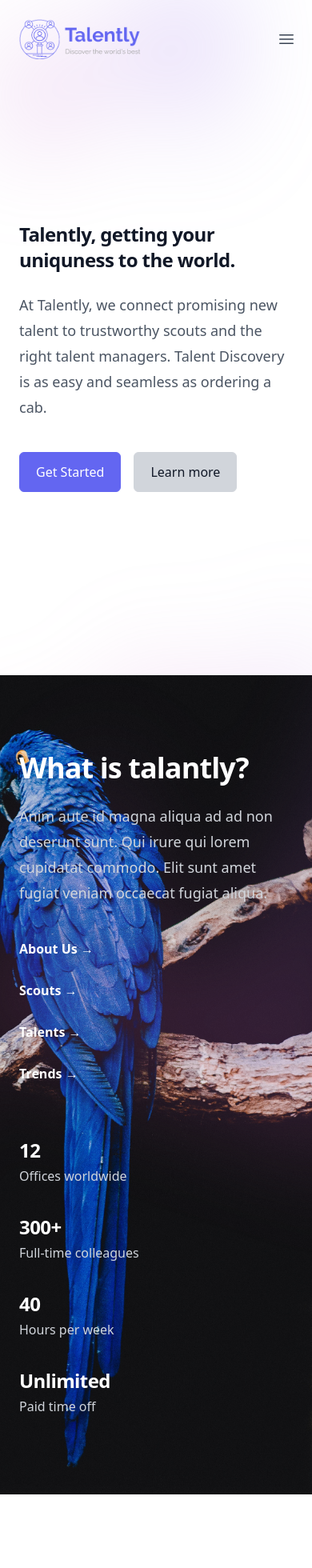
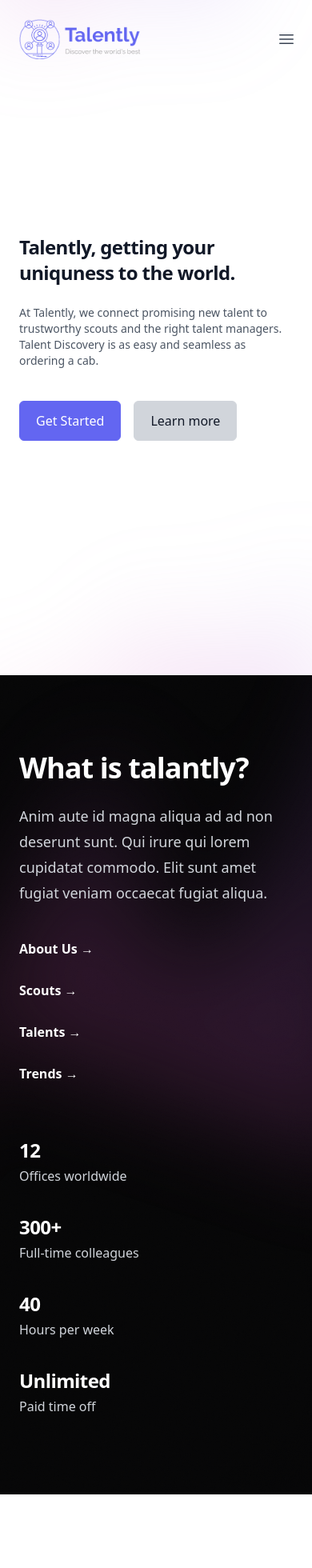
Before and after one commit to Code-Deboss/talently, a React (Create React App) app: page / in a window 390 px wide. Shown: the top 1960 px of the page at 80% size. Built offline with nearby package versions, Linux system fonts and the light colour scheme.

Commit message:
working on responsive deign.

```diff
--- a/src/components/navbar.js
+++ b/src/components/navbar.js
@@ -49,7 +49,7 @@ const Navbar = () => {
   return (
     <>
       <header className="absolute inset-x-0 top-0 z-50">
-        <nav className={navbar ? "flex items-center fixed top-0 left-0 right-0 shadow-md justify-between lg:py-2 p-5 sm:py-2 bg-white lg:px-24" : "flex top-0 left-0 right-0 items-center justify-between p-5 lg:px-24"} aria-label="Global">
+        <nav className={navbar ? "flex items-center fixed top-0 left-0 right-0 shadow-md justify-between lg:py-2 p-5 sm:py-2 bg-white lg:px-16" : "flex top-0 left-0 right-0 items-center justify-between p-5 lg:px-16"} aria-label="Global">
           <div className="flex lg:flex-1">
             <Link to={'/'} className="-m-1.5 p-1.5">
               <span className="sr-only">Talently Logo</span>
@@ -70,24 +70,24 @@ const Navbar = () => {
               <Bars3Icon className="h-6 w-6" aria-hidden="true" />
             </button>
           </div>
-          <div className="hidden lg:flex lg:gap-x-8">
+          <div className="hidden lg:flex xl:gap-x-8">
             {navbarData.map((item) => (
-              <Link key={item.title} to={item.path} className="text-sm font-semibold py-2 hover:shadow-sm px-5 hover:text-indigo-500 hover:bg-gray-50 duration-700 rounded-md leading-6 text-gray-900">
+              <Link key={item.title} to={item.path} className="text-sm font-semibold py-2 hover:shadow-sm px-5 hover:text-indigo-500 hover:bg-gray-100 duration-700 rounded-md leading-6 text-gray-900">
                 {item.title}
               </Link>
             ))}
           </div>
-          <div className="hidden lg:flex gap-3 lg:flex-1 lg:justify-end">
+          <div className="hidden lg:flex lg:gap-3 gap-0 lg:flex-1 lg:justify-end">
             <Link to={'/feed'} className='no-underline'>
               <Button
-                buttonClass={'py-3 px-5 rounded-md bg-transparent border border-indigo-500 text-indigo-500 font-normal'}
+                buttonClass={'xl:py-3 px-3 py-2 xl:px-5 rounded-md bg-transparent border border-indigo-500 text-indigo-500 text-base font-normal'}
                 buttonText={'Go to feed'}
               />
             </Link>
 
             <Link to={'/login'} className='no-underline'>
               <Button
-                buttonClass={'py-3 px-5 hover:bg-indigo-700 hover:border-indigo-700 duration-700 border border-indigo-500 rounded-md bg-indigo-500 font-normal text-white'}
+                buttonClass={'xl:py-3 px-5 xl:py-3 px-3 py-2 xl:px-5 text-base hover:bg-indigo-700 hover:border-indigo-700 duration-700 border border-indigo-500 rounded-md bg-indigo-500 font-normal text-white'}
                 buttonText={'Get Started'}
               />
             </Link>
--- a/src/pages/home/components/aboutShort.js
+++ b/src/pages/home/components/aboutShort.js
@@ -1,6 +1,6 @@
 import React from 'react'
-import BackgroundImage from '../assets/abtbg.jpg'
 import { Link } from 'react-router-dom'
+import './aboutshort.css'
 
 const AboutShort = () => {
 
@@ -20,12 +20,7 @@ const AboutShort = () => {
   return (
     <>
       <section>
-        <div className="relative isolate overflow-hidden bg-gray-900 py-24 sm:py-32">
-          <img
-            src={BackgroundImage}
-            alt="about talently"
-            className="absolute inset-0 -z-10 h-full w-full object-cover object-right md:object-center"
-          />
+        <div className="relative about_short isolate overflow-hidden bg-gray-900 py-24 sm:py-32">
           <div
             className="hidden sm:absolute sm:-top-10 sm:right-1/2 sm:-z-10 sm:mr-10 sm:block sm:transform-gpu sm:blur-3xl"
             aria-hidden="true"
--- /dev/null
+++ b/src/pages/home/components/aboutshort.css
@@ -0,0 +1,8 @@
+.about_short {
+
+  background-image: linear-gradient(rgba(0, 0, 0, 0.616), rgba(0, 0, 0, 0.616)), url('../assets/abtbg.jpg');
+  background-position: top;
+  background-size: cover;
+  background-repeat: no-repeat;
+
+}
--- /dev/null
+++ b/src/pages/home/components/calltoaction.js
@@ -0,0 +1,55 @@
+import React from 'react'
+import { Link } from 'react-router-dom'
+import Dancer from '../assets/dancer.png'
+import Button from '../../../components/Button'
+
+const CallToAction = () => {
+  return (
+    <>
+      <div className="bg-white">
+        <div className="mx-auto max-w-7xl py-24 sm:px-6 sm:py-32 lg:px-8">
+          <div className="relative isolate overflow-hidden bg-gray-900 px-6 pt-16 shadow-2xl sm:rounded-3xl sm:px-16 md:pt-24 lg:flex lg:gap-x-20 lg:px-24 lg:pt-0">
+            <svg
+              viewBox="0 0 1024 1024"
+              className="absolute left-1/2 top-1/2 -z-10 h-[64rem] w-[64rem] -translate-y-1/2 [mask-image:radial-gradient(closest-side,white,transparent)] sm:left-full sm:-ml-80 lg:left-1/2 lg:ml-0 lg:-translate-x-1/2 lg:translate-y-0"
+              aria-hidden="true"
+            >
+              <circle cx={512} cy={512} r={512} fill="url(#759c1415-0410-454c-8f7c-9a820de03641)" fillOpacity="0.7" />
+              <defs>
+                <radialGradient id="759c1415-0410-454c-8f7c-9a820de03641">
+                  <stop stopColor="#7775D6" />
+                  <stop offset={1} stopColor="#E935C1" />
+                </radialGradient>
+              </defs>
+            </svg>
+            <div className="mx-auto max-w-md text-center lg:mx-0 lg:flex-auto lg:py-32 lg:text-left">
+              <h2 className="text-3xl xl:text-4xl font-bold tracking-tight text-white sm:text-4xl">
+                Make your talent known.
+                Start using Talently today.
+              </h2>
+              <p className="mt-6 text-lg leading-8 text-gray-300">
+                Ac euismod vel sit maecenas id pellentesque eu sed consectetur. Malesuada adipiscing sagittis vel nulla.
+              </p>
+              <div className="mt-10 flex items-center justify-center gap-x-6 lg:justify-start">
+                <Link to={'/login'}>
+                  <Button
+                    buttonClass={'xl:py-3 px-5 xl:py-3 px-3 py-2 xl:px-5 text-base hover:bg-gray-200 hover:border-gray-200 duration-700 border border-white rounded-md bg-white font-normal text-gray-900'}
+                    buttonText={'Get Started'}
+                  />
+                </Link>
+                <Link to={'/about'} className="text-sm font-semibold leading-6 text-white">
+                  Learn more <span aria-hidden="true">→</span>
+                </Link>
+              </div>
+            </div>
+            <div>
+              <img src={Dancer} width={'100%'} alt='dancer' />
+            </div>
+          </div>
+        </div>
+      </div>
+    </>
+  )
+}
+
+export default CallToAction
--- a/src/pages/home/components/features.js
+++ b/src/pages/home/components/features.js
@@ -9,10 +9,10 @@ const Features = () => {
       icon: <BsIcons.BsPeople /> ,
     },
     {
-      name: 'SSL certificates',
+      name: 'Content Creation',
       description:
         'Sit quis amet rutrum tellus ullamcorper ultricies libero dolor eget. Sem sodales gravida quam turpis enim lacus amet.',
-      icon: <BsIcons.BsLock />,
+      icon: <BsIcons.BsPlayBtn />,
     },
     {
       name: 'Scout Attraction',
--- a/src/pages/home/components/hero.js
+++ b/src/pages/home/components/hero.js
@@ -1,5 +1,4 @@
 import React from 'react'
-import './style.css'
 import { Link } from 'react-router-dom'
 import Button from '../../../components/Button'
 import Hero2 from '../assets/hero2.png'
@@ -7,10 +6,10 @@ import Hero2 from '../assets/hero2.png'
 const Hero = () => {
   return (
     <>
-      <section className='hero'>
-        <div className="relative isolate py-6 px-6 lg:px-24">
+      <section className='h-screen overflow-hidden'>
+        <div className="relative isolate">
           <div
-            className="absolute inset-x-0 -top-40 -z-10 transform-gpu overflow-hidden blur-3xl sm:-top-80"
+            className="absolute inset-x-0 -top-40 -z-10 transform-gpu overflow-hidden blur-3xl -top-80"
             aria-hidden="true"
           >
             <div
@@ -22,13 +21,13 @@ const Hero = () => {
             />
           </div>
 
-          <div className='flex lg:flex-row hero_container items-center'>
-            <div className='sm:basis-0 lg:basis-1/2'>
-              <h1 className="text-2xl lg:text-5xl font-bold tracking-tight text-gray-900 sm:text-5xl">
+          <div className='flex md:py-44 mx-auto max-w-7xl px-6 lg:px-8 md:flex-col lg:flex-row xl:flex-row h-screen items-center'>
+            <div className='md:basis-0 lg:basis-1/2 xl:basis-1/2'>
+              <h1 className="text-2xl md:text-5xl lg:text-4xl xl:text-5xl font-bold tracking-tight text-gray-900">
                 Talently, getting your uniquness to the world.
               </h1>
 
-              <p className="mt-6 text-lg leading-8 text-gray-600">
+              <p className="mt-6 lg:text-lg xl:leading-8 lg:leading-8 md:leading-7 md:text-lg text-sm xl:text-lg leading-5 text-gray-600">
                 At Talently, we connect promising new talent to trustworthy scouts and the right talent managers. Talent Discovery is as easy and seamless as ordering a cab.
               </p>
 
@@ -49,7 +48,7 @@ const Hero = () => {
               </div>
             </div>
 
-            <div className='lg:basis-1/2 sm:block hidden sm:basis-0'>
+            <div className='xl:basis-1/2 lg:basis-1/2 md:hidden lg:block hidden xl:block md:basis-0'>
               <img src={Hero2} width={'70%'} className='mx-auto mt-3' alt={'talantly hero pic'} />
             </div>
           </div>
--- a/src/pages/home/components/style.css
+++ /dev/null
@@ -1,10 +0,0 @@
-.hero {
-  height: 100vh;
-  overflow: hidden;
-}
-
-.hero .hero_container {
-
-  height: 100vh;
-
-}
--- a/src/pages/home/home.js
+++ b/src/pages/home/home.js
@@ -4,6 +4,7 @@ import Hero from './components/hero'
 import AboutShort from './components/aboutShort'
 import Features from './components/features'
 import Reviews from './components/reviews'
+import CallToAction from './components/calltoaction'
 
 const home = () => {
   return (
@@ -13,6 +14,7 @@ const home = () => {
       <AboutShort />
       <Features />
       <Reviews />
+      <CallToAction />
     </>
   )
 }
```
Also changed, not shown: src/pages/home/assets/dancer.png (added).
